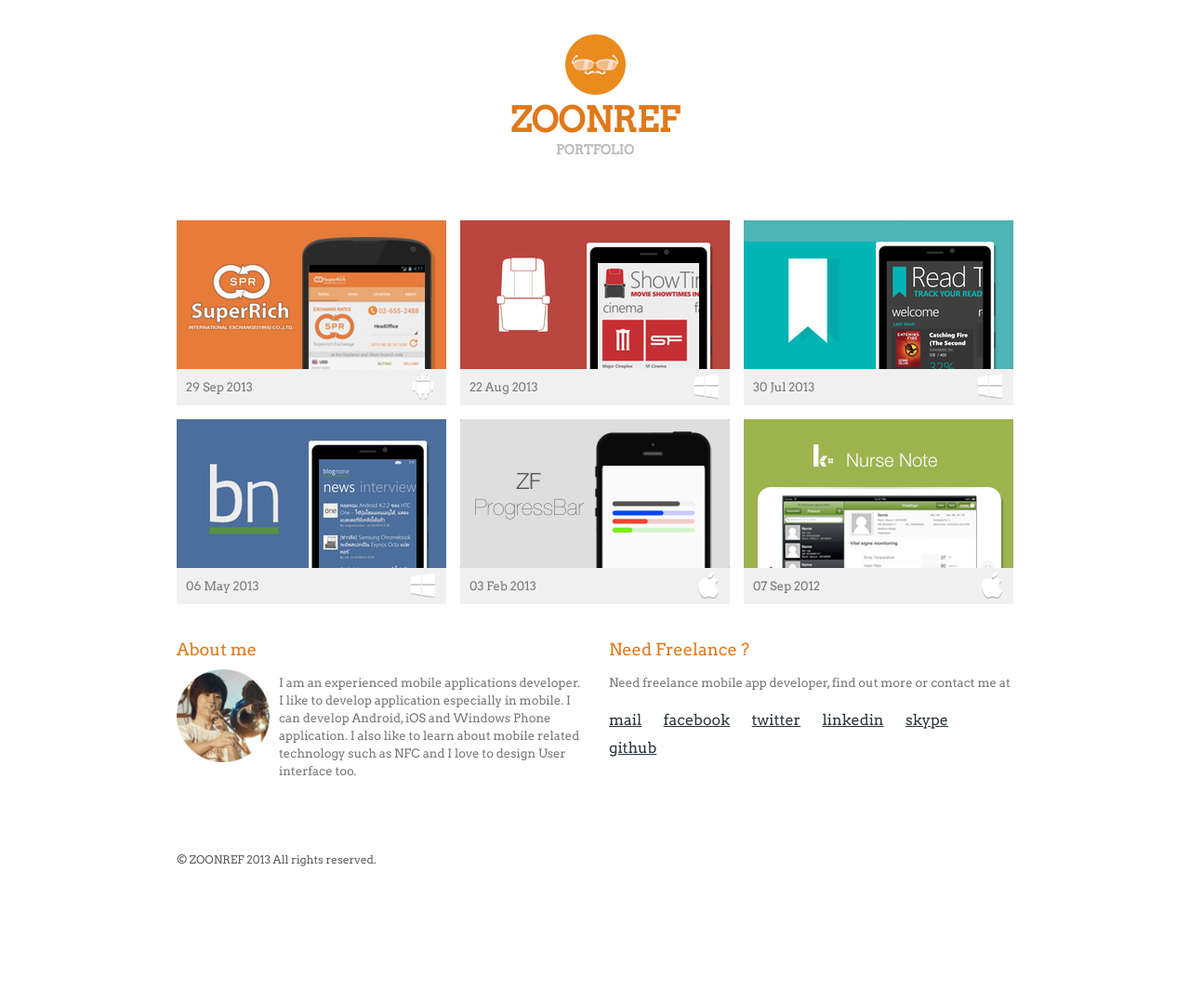
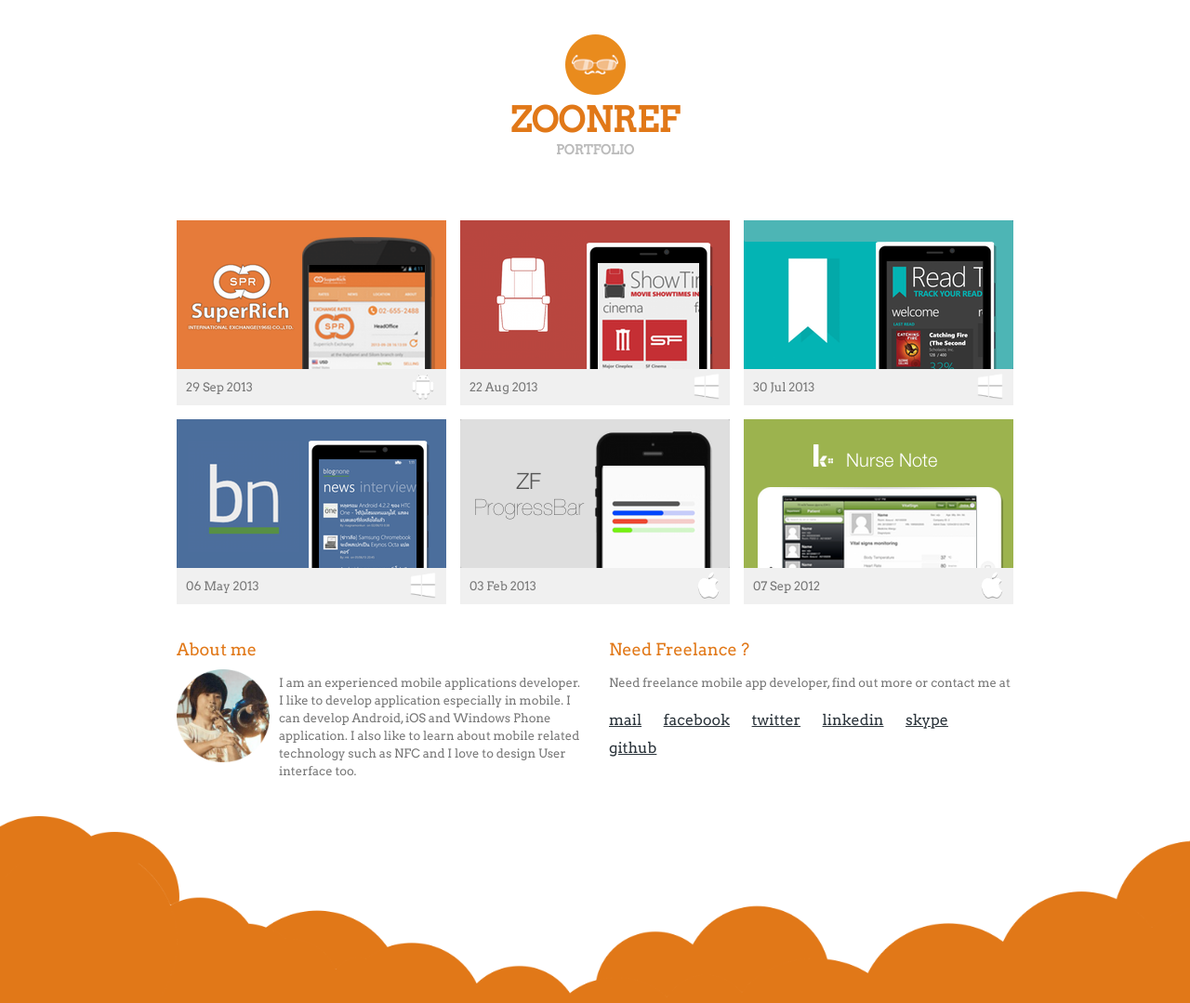
Before and after one commit to zoonooz/zoonooz.github.io, a Jekyll site: the page built from index.html, in a window 1280 px wide. Shown: the whole page at 93% size. Built offline with Jekyll 4.4.1, drawn with Linux system fonts in a browser that asks for light colours; Markdown is read by kramdown in place of the engine named in the settings; before the commit the page ends 979 px from its top, so only the background shows below that.

Commit message:
add footer cloud

```diff
--- a/_layouts/default.html
+++ b/_layouts/default.html
@@ -59,12 +59,15 @@
 
         {{ content }}
 
-        <div id="footer">
-            &#169; ZOONREF 2013 All rights reserved.
-        </div>
+
 
       </div>
 
     </div>
+    <div id="foot">
+      <!-- <div id="footer">
+            &#169; ZOONREF 2013 All rights reserved.
+        </div> -->
+    </div>
   </body>
 </html>
--- a/css/style.css
+++ b/css/style.css
@@ -94,11 +94,23 @@
     margin: 0 auto;
 }
 
+div#foot {
+    margin-top: -100px;
+    width: 100%;
+    height: 300px;
+    min-width: 1100px;
+    background: url('/img/cloud.png') no-repeat center center;
+    -webkit-background-size: cover; /* For WebKit*/
+    -moz-background-size: cover;    /* Mozilla*/
+    -o-background-size: cover;      /* Opera*/
+    background-size: cover;         /* Generic*/
+}
+
 div#container {
     width: 1100px;
     margin: 0 auto;
     padding-bottom: 40px;
-/*     background-color: #fff; */
+     background-color: transparent;
 }
 
 div.stripe {
```
Also changed, not shown: img/cloud.png (added).
